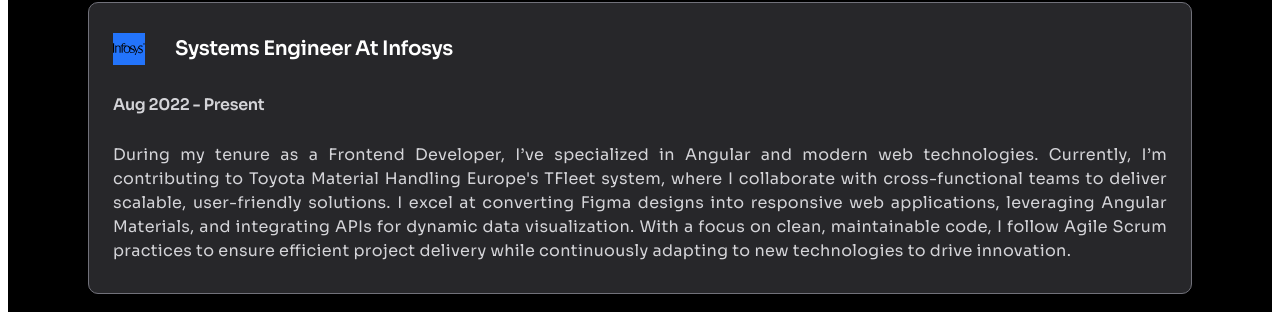
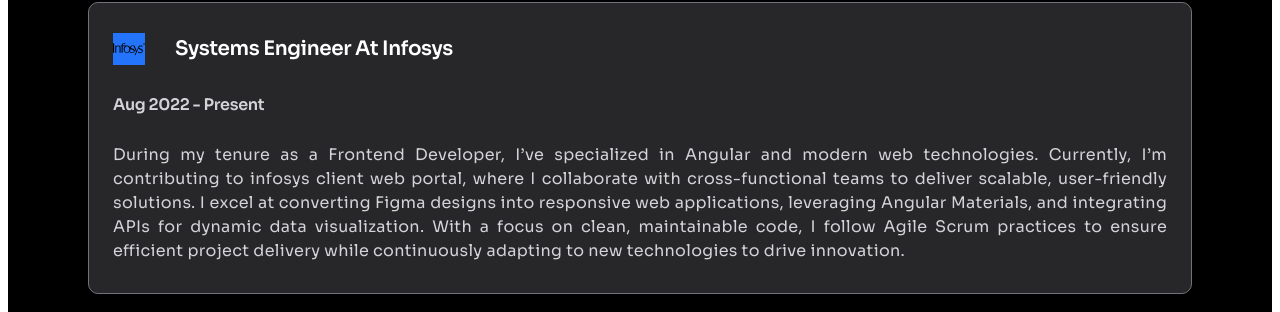
Before and after one commit to MokkapalliPrudviRaj/Personal-Portfolio, a plain HTML site: page index.html in a window 1280 px wide. Shown: the part 1410-1722 px from the top of the page. Drawn offline with Linux system fonts and the light colour scheme.

Commit message:
index files update

```diff
--- a/index.html
+++ b/index.html
@@ -206,13 +206,12 @@
 							<div class="nov-2019-">Aug 2022 - Present</div>
 						</div>
 						<div class="as-a-senior">During my tenure as a Frontend Developer, I’ve specialized in Angular
-							and modern web technologies. Currently, I’m contributing to Toyota
-							Material Handling Europe's TFleet system, where I collaborate with cross-functional teams to
-							deliver scalable, user-friendly solutions. I excel at converting Figma designs into
-							responsive web applications, leveraging Angular Materials, and integrating APIs for dynamic
-							data visualization. With a focus on clean, maintainable code, I follow Agile Scrum practices
-							to ensure efficient project delivery while continuously adapting to new technologies to
-							drive innovation.
+							and modern web technologies. Currently, I’m contributing to infosys client web portal,
+							where I collaborate with cross-functional teams to deliver scalable, user-friendly solutions.
+							I excel at converting Figma designs into responsive web applications, leveraging Angular
+							Materials, and integrating APIs for dynamic data visualization. With a focus on clean,
+							maintainable code, I follow Agile Scrum practices to ensure efficient project delivery
+							while continuously adapting to new technologies to drive innovation.
 						</div>
 					</div>
 					<div class="experience2">
```
